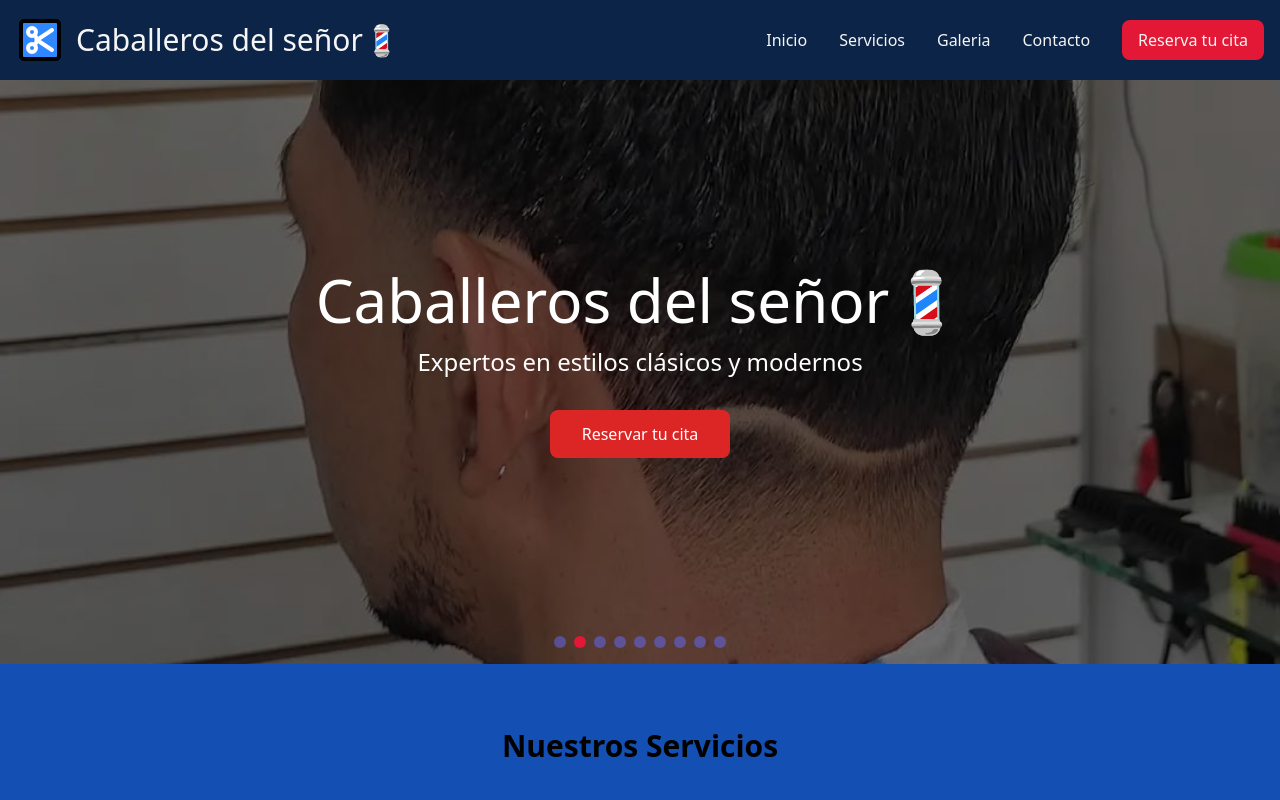
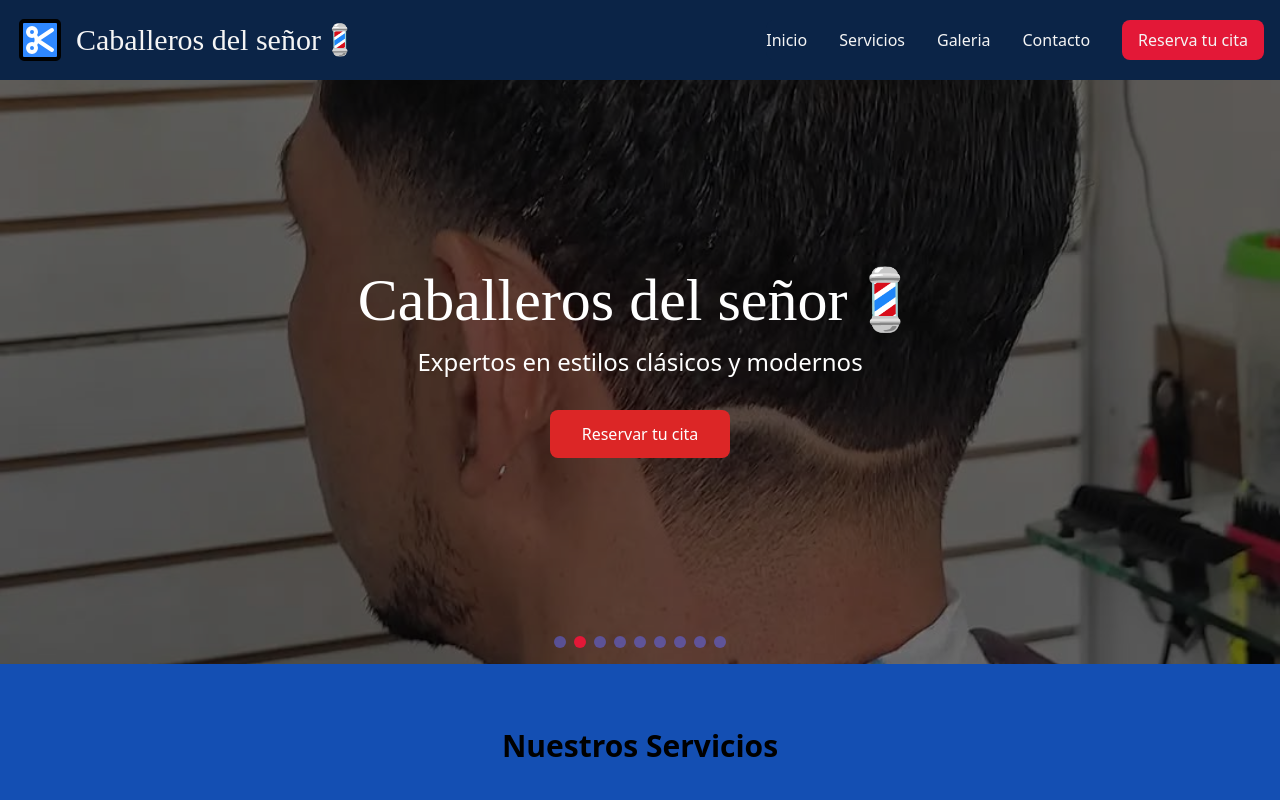
Before and after one commit to Breyner794/barber-shop, a React (Vite) app: page / in a window 1280 px wide. Shown: the top 800 px of the page. Built offline with nearby package versions, Linux system fonts and the light colour scheme.

Commit message:
Se agrega nueva fuente de letra-

```diff
--- a/tailwind.config.js
+++ b/tailwind.config.js
@@ -1,5 +1,6 @@
 // Puedes agregar esto en tu tailwind.config.js
-/** @type {import('tailwindcss').Config} */
+/** @type {import('tailwindcss').Config @import url('https://fonts.googleapis.com/css2?family=EB+Garamond:ital,wght@0,400..800;1,400..800&display=swap');} */
+
 export default {
   content: [
     "./index.html",
@@ -7,6 +8,9 @@ export default {
   ],
   theme: {
     extend: {
+      fontFamily:{
+        garamond:['EB Garamond']
+      },
       colors: {
         barber: {
           primary: '#0B2447',    // Azul oscuro predominante
```
